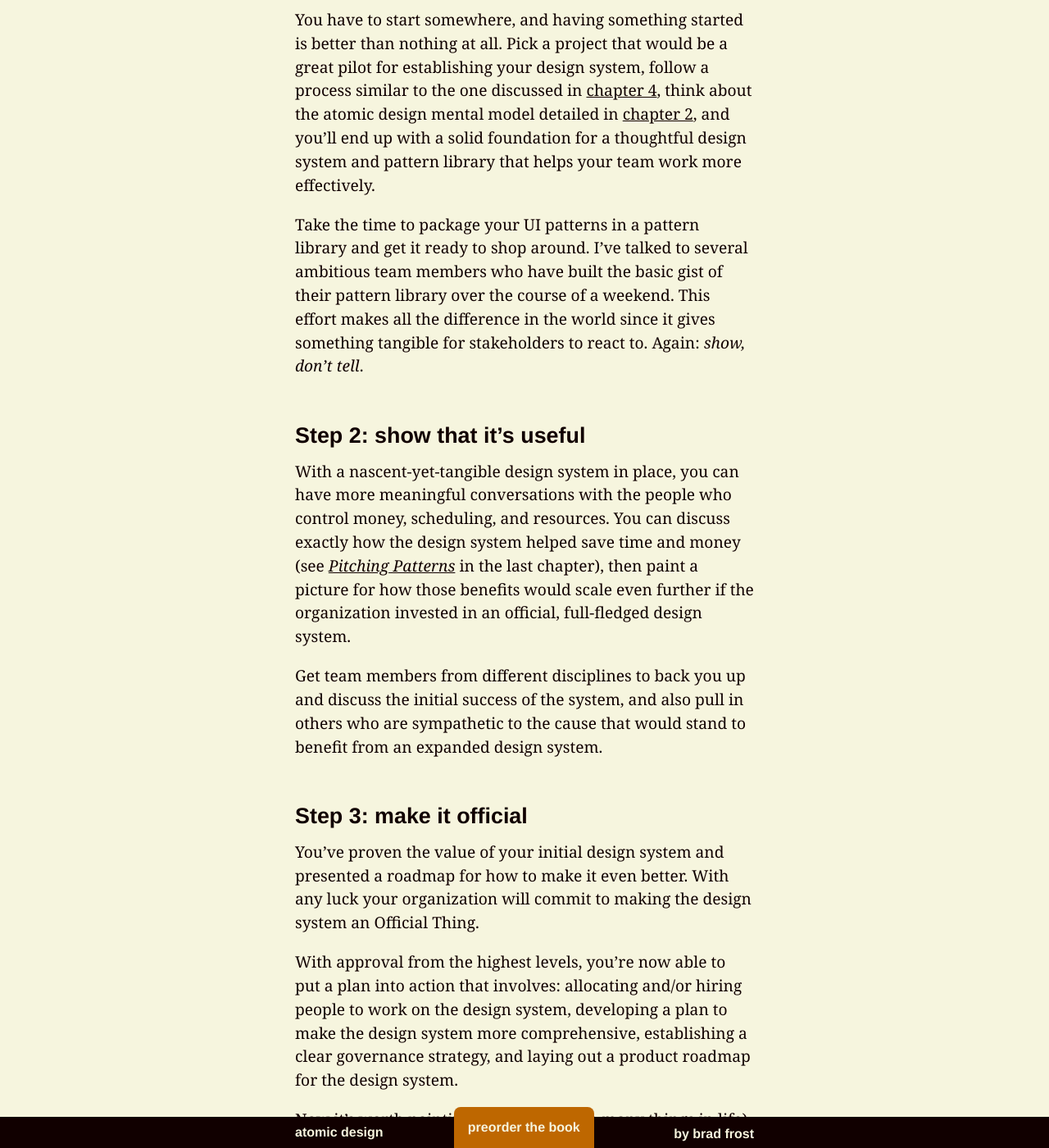
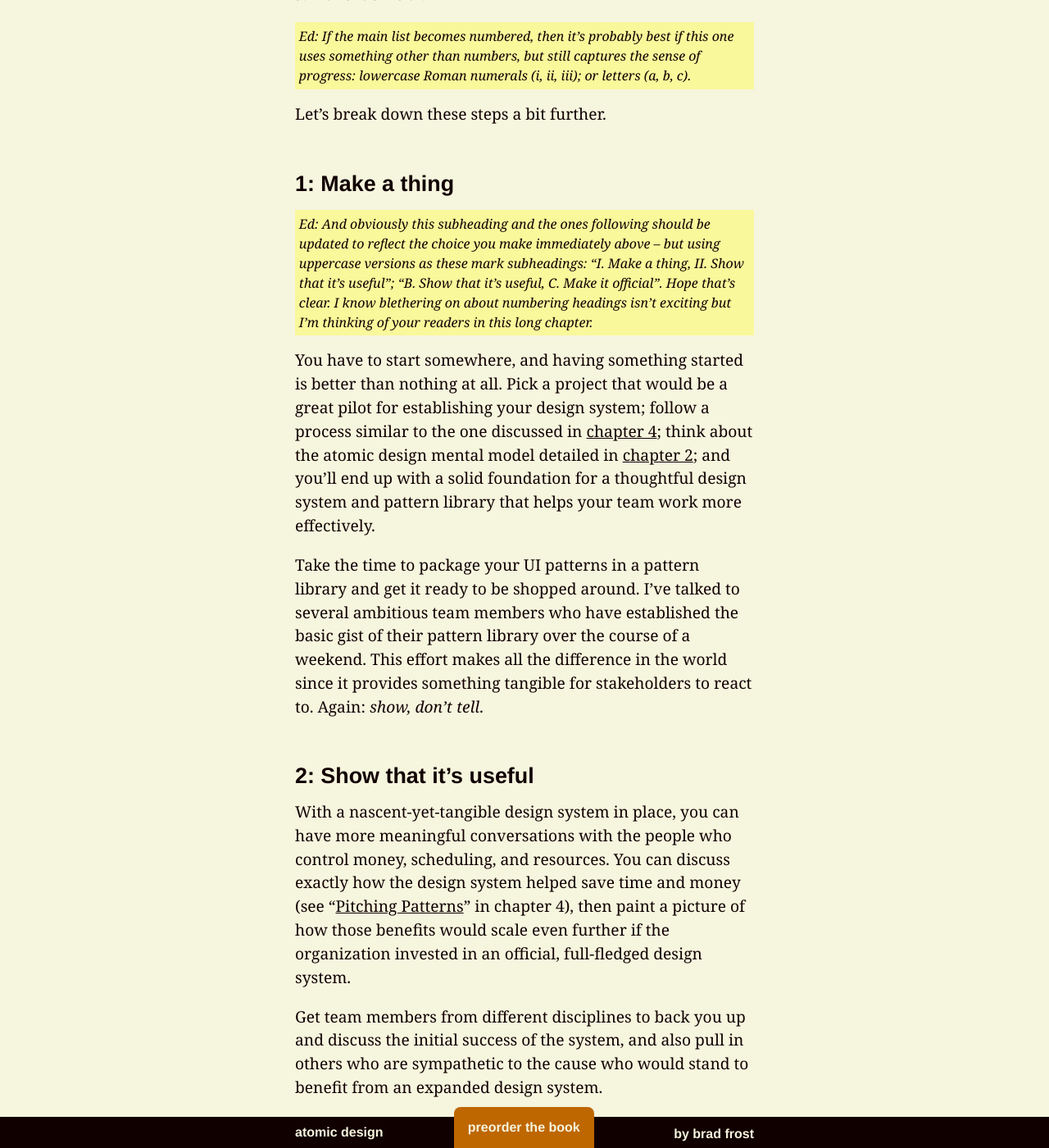
Before and after one commit to bradfrost/atomic-design, a Jekyll site: the page built from chapter-5.md, in a window 1280 px wide and 1400 px high, scrolled down 8143 px. Shown: the whole window at 82% size. Built offline with Jekyll 4.4.1, drawn with Linux system fonts in a browser that asks for light colours; some of the changed text lies outside the part shown.

Commit message:
Edits to line 135. In progress.

```diff
--- a/chapter-5.md
+++ b/chapter-5.md
@@ -74,34 +74,63 @@ Ed: I wonder whether this list should be numbered. (I’ll leave it alone for no
 Let's dive into each one of these points in a bit more detail.
 
 ## Make it official
-Your initial style guide may begin its life as a side project, result of a weekend hackathon, or as the brainchild of one or two ambitious team members. As we discussed in the last chapter, your client or boss doesn't even have to know that you're creating a thoughtful design system and accompanying pattern library. Remember: ask forgiveness, not permission!
+Your initial style guide may begin its life as a side project, the result of a weekend hackathon, or as the brainchild of one or two ambitious team members. As we discussed in the previous chapter, your client or boss doesn't even have to know that you're creating a thoughtful design system and accompanying pattern library. Remember: ask forgiveness, not permission!
 
-Organic beginnings are all well and good, but in order to establish a truly impactful design system that creates longterm success for your organization, **the design system needs to evolve into an officially-sanctioned endeavor**. That means thinking of it as a true product rather than a simple side project, and consequently allocating real time, budget, and people to it.
+Organic beginnings are all well and good, but in order to establish a truly <span class="editor">impactful</span> design system that creates long-term success for your organization, **the design system needs to evolve into an officially sanctioned endeavor**. That means thinking of it as a true product rather than a simple side project, and consequently allocating real time, budget, and people to it.
 
-Convincing stakeholders to commit a large chunk of money, time, and resources upfront for a design system can be extremely challenging. So what are we to do? Here's my advice:
+<div class="editor">
+{% capture m %}
+Ed: While I’m not going to change ‘impactful’, it’s one of those relatively new (1960s) coinages that annoys some readers. More impressive, effective, cogent, potent or motivating alternatives are available. That said, in this context and with your readership, it’s unlikely to cause much consternation and it makes sense.
+{% endcapture %}
+{{ m | markdownify }}
+</div>
+
+Convincing stakeholders to commit large chunks of money, time, and resources up front for a design system can be extremely challenging. So what are we to do? Here's my advice:
 
 1. Make a thing.
 2. Show that it's useful.
 3. Make it official.
 
+<div class="editor">
+{% capture m %}
+Ed: If the main list becomes numbered, then it’s probably best if this one uses something other than numbers, but still captures the sense of progress: lowercase Roman numerals (i, ii, iii); or letters (a, b, c).
+{% endcapture %}
+{{ m | markdownify }}
+</div>
+
 Let's break down these steps a bit further.
 
-### Step 1: make a thing
-You have to start somewhere, and having something started is better than nothing at all. Pick a project that would be a great pilot for establishing your design system, follow a process similar to the one discussed in [chapter 4](/chapter-4/), think about the atomic design mental model detailed in [chapter 2](/chapter-2/), and you'll end up with a solid foundation for a thoughtful design system and pattern library that helps your team work more effectively.
+### 1: Make a thing
 
-Take the time to package your UI patterns in a pattern library and get it ready to shop around. I've talked to several ambitious team members who have built the basic gist of their pattern library over the course of a weekend. This effort makes all the difference in the world since it gives something tangible for stakeholders to react to. Again: *show, don't tell*.
+<div class="editor">
+{% capture m %}
+Ed: And obviously this subheading and the ones following should be updated to reflect the choice you make immediately above – but using uppercase versions as these mark subheadings: “I. Make a thing, II. Show that it’s useful”; “B. Show that it’s useful, C. Make it official”. Hope that’s clear. I know blethering on about numbering headings isn’t exciting but I’m thinking of your readers in this long chapter.
+{% endcapture %}
+{{ m | markdownify }}
+</div>
 
-### Step 2: show that it's useful
-With a nascent-yet-tangible design system in place, you can have more meaningful conversations with the people who control money, scheduling, and resources. You can discuss exactly how the design system helped save time and money (see *[Pitching Patterns](/chapter-4/#pitching-patterns)* in the last chapter), then paint a picture for how those benefits would scale even further if the organization invested in an official, full-fledged design system.
+You have to start somewhere, and having something started is better than nothing at all. Pick a project that would be a great pilot for establishing your design system; follow a process similar to the one discussed in [chapter 4](/chapter-4/); think about the atomic design mental model detailed in [chapter 2](/chapter-2/); and you'll end up with a solid foundation for a thoughtful design system and pattern library that helps your team work more effectively.
 
-Get team members from different disciplines to back you up and discuss the initial success of the system, and also pull in others who are sympathetic to the cause that would stand to benefit from an expanded design system.
+Take the time to package your UI patterns in a pattern library and get it ready to be shopped around. I've talked to several ambitious team members who have established the basic gist of their pattern library over the course of a weekend. This effort makes all the difference in the world since it provides something tangible for stakeholders to react to. Again: *show, don't tell*.
 
-### Step 3: make it official
-You've proven the value of your initial design system and presented a roadmap for how to make it even better. With any luck your organization will commit to making the design system an Official Thing.
+### 2: Show that it's useful
+With a nascent-yet-tangible design system in place, you can have more meaningful conversations with the people who control money, scheduling, and resources. You can discuss exactly how the design system helped save time and money (see “[Pitching Patterns](/chapter-4/#pitching-patterns)” in chapter 4), then paint a picture of how those benefits would scale even further if the organization invested in an official, full-fledged design system.
 
-With approval from the highest levels, you're now able to put a plan into action that involves: allocating and/or hiring people to work on the design system, developing a plan to make the design system more comprehensive, establishing a clear governance strategy, and laying out a product roadmap for the design system.
+Get team members from different disciplines to back you up and discuss the initial success of the system, and also pull in others who are sympathetic to the cause who would stand to benefit from an expanded design system.
 
-Now it's worth pointing out that (as with many things in life) things may not shake out the way you hoped. Despite demonstrating real value and presenting a concrete plan of action, higher ups still might shoot your initiative down. **Don't be discouraged**. You may have lost the battle, but you certainly haven't lost the war. Your team should continue to grow and extend the design system (in whatever capacity you can) until its value becomes undeniable. As more people benefit from the system, you'll end up with a grassroots support system that can help push the endeavor through.
+### 3: Make it official
+You've <span class="editor">prove<ins>d</ins><del>n</del></span> the value of your initial design system and presented a roadmap for how to make it even better. With any luck your organization will commit to making the design system an Official Thing.
+
+<div class="editor">
+{% capture m %}
+Ed: The past tense of prove is proved, but proven has crept out of Scottish courtrooms (where ‘not proven’ is a verdict available alongside ‘guilty’ and ‘not guilty’) over the past three hundred years to become more widely used. I think your usage here harks back to an idiomatic use, ‘proven record’.
+{% endcapture %}
+{{ m | markdownify }}
+</div>
+
+With approval from the highest levels, you're now able to put a plan into action that involves: allocating or hiring people to work on the design system; developing a plan to make the design system more comprehensive; establishing a clear governance strategy; and laying out a product roadmap for the design system.
+
+It's worth pointing out that things may not shake out the way you hoped. Despite demonstrating real value and presenting a concrete plan of action, higher-ups still might shoot your initiative down. **Don't be discouraged.** You may have lost the battle, but you can certainly win the war. Your team should continue to grow and extend the design system in whatever capacity you can until its value becomes undeniable. As more people benefit from the system, you'll end up with a grassroots-supported system that can help push the endeavor through.
 
 ### Establishing a design system team
 With the design system initiative approved, it's now time to put the right people and processes in place to ensure the system flourishes for your organization.
```
Also changed, not shown: 2 other files.
